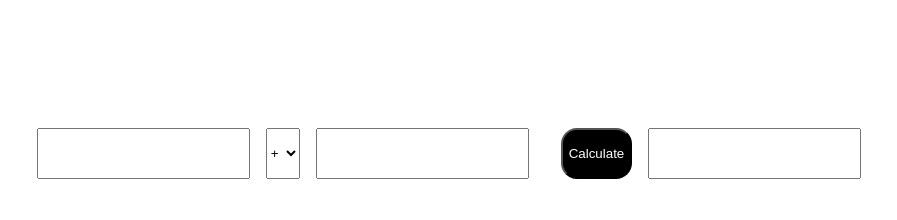
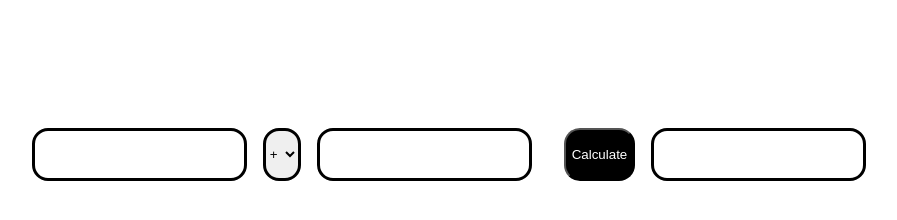
Before and after one commit to dhanyashree-karkera/Simple-Calculator, a plain HTML site: page index.html in a window 1280 px wide. Shown: the whole page, without its empty margins (191-1088 px from the left). Drawn offline with Linux system fonts and the light colour scheme.

Commit message:
style.css

```diff
--- a/style.css
+++ b/style.css
@@ -6,9 +6,15 @@ body{
 }
 input{
     padding: 1rem;
+    border-radius: 1rem;
+    border: black solid;
 }
 button{
     background-color: black;
     color: white;
     border-radius: 1rem;
 }
+#operator{
+    border: black solid;
+    border-radius: 1rem;
+}
```
